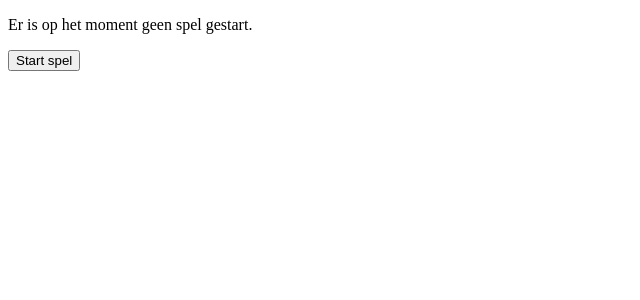
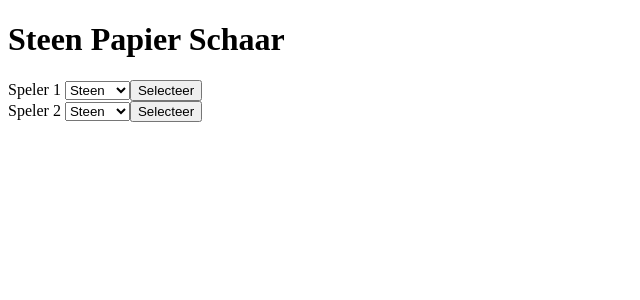
Before and after one commit to horizoncollege/ao-alkmaar-Thijmen2006, a PHP site: page /SteenPapierSchaar/game.php in a window 1280 px wide. Shown: the top 300 px of the page, without its empty margins (0-640 px from the left). Run offline with PHP 8.4, Linux system fonts and the light colour scheme.

Commit message:
weer wat

```diff
--- a/SteenPapierSchaar/game.php
+++ b/SteenPapierSchaar/game.php
@@ -1,102 +1,36 @@
-<?php
-session_start();
-?>
 <!DOCTYPE html>
-<html lang="nl">
+<html lang="en">
 
 <head>
-	<meta charset="UTF-8">
-	<title>Steen, Papier, Schaar</title>
-
+    <meta charset="UTF-8">
+    <title>Rock, Paper, Scissors</title>
 </head>
 
 <body>
-	<?php
+    <h1>Steen Papier Schaar</h1>
+    <div>
+        <form method="POST">
+            <label for="speler_een">Speler 1</label>
+            <select name="speler_een" id="speler_een">
+                <option value="steen">Steen</option>
+                <option value="papier">Papier</option>
+                <option value="schaar">Schaar</option>
+                <input type="submit" name="submit" value="Selecteer">
+            </select>
+        </form>
+    </div>
+    <div>
+        <form method="POST">
+            <label for="speler_twee">Speler 2</label>
+            <select name="speler_twee" id="speler_twee">
+                <option value="steen">Steen</option>
+                <option value="papier">Papier</option>
+                <option value="schaar">Schaar</option>
+                <input type="submit" name="submit" value="Selecteer">
+            </select>
+        </form>
+    </div>
 
-	if (isset($_POST["start"])) {
-		$_SESSION["user"] = mt_rand(1, 9999999);
-		$_SESSION["score"] = 0;
-	}
-	if (isset($_POST["stop"])) {
-		session_destroy();
-		header("location: index.php");
-	}
-	// Hier worden de mogelijke opties uitgewerkt
-	if (isset($_SESSION['user'])) {
-		if (isset($_POST["game"])) {
-			$sps = array("Steen", "Papier", "Schaar", "Hagedis", "Spock");
-			$computer = mt_rand(0, 4);
+</body>
 
-			if ($_POST["game"] == "steen") {
-				$player = 0;
-			} else if ($_POST["game"] == "papier") {
-				$player = 1;
-			} else if ($_POST["game"] == "schaar") {
-				$player = 2;
-			} else if ($_POST["game"] == "hagedis") {
-				$player = 3;
-			} else {
-				$player = 4;
-			}
-
-			// Een overzicht van de formule bij welke uitkomst wie wint
-
-			if ($player == $computer) {
-				echo "<h1 class='oranje'>Gelijkspel</h1>";
-			} else if ($player == 0 && ($computer == 2 || $computer == 3)) {  //Steen wint van schaar, hagedis
-				echo "<h1 class='groen'>Jij wint</h1> <img src='Spock.GIF' alt='Spock'> " . PHP_EOL;
-				$_SESSION["score"] += 1;
-			} else if ($player == 1 && ($computer == 0 || $computer == 4)) {  //Papier wint van steen en spock
-				echo "<h1 class='groen'>Jij wint</h1> <img src='Spock.GIF' alt='Spock'> " . PHP_EOL;
-				$_SESSION["score"] += 1;
-			} else if ($player == 2 && ($computer == 1 || $computer == 3)) { //Schaar wint van papier, hagedis
-				echo "<h1 class='groen'>Jij wint</h1> <img src='Spock.GIF' alt='Spock'> " . PHP_EOL;
-				$_SESSION["score"] += 1;
-			} else if ($player == 3 && ($computer == 2 || $computer == 4)) { //Hagedis wint van papier en spock
-				echo "<h1 class='groen'>Jij wint</h1> <img src='Spock.GIF' alt='Spock'> " . PHP_EOL;
-				$_SESSION["score"] += 1;
-			} else if ($player == 4 && ($computer == 2 || $computer == 0)) { //Spock wint van schaar, steen
-				echo "<h1 class='groen'>Jij wint</h1> <img src='Spock.GIF' alt='Spock'> " . PHP_EOL;
-				$_SESSION["score"] += 1;
-			} else {
-				echo "<h1 class='rood'>Computer wint</h1>";
-			}
-
-	?>
-			<br>
-			<!-- Het resultaat van de computer en de speler -->
-		<?php
-
-			echo "\nComputer: $sps[$computer] <br>";
-			echo "\nSpeler: $sps[$player] <br>";
-		}
-	}
-	//De buttons en score van het spel tegen de computer
-	if (isset($_SESSION['user'])) { ?>
-		<p>Je huidige score is: <?php echo $_SESSION["score"]; ?></p>
-
-
-		<form method="post">
-			<button value="steen" name="game">Steen</button>
-			<button value="papier" name="game">Papier</button>
-			<button value="schaar" name="game">Schaar</button>
-			<button value="hagedis" name="game">Hagedis</button>
-			<button value="spock" name="game">Spock</button>
-
-		</form>
-		<form method="post">
-			<button value="stop" name="stop">Stop met spelen</button>
-		</form>
-
-
-	<?php } else {
-		//Het tweede begin menu waar je het spel tegen de computer start
-	?>
-		<p>Er is op het moment geen spel gestart.</p>
-		<form method="post">
-			<button value="start" name="start">Start spel</button>
-
-		</form>
-
-
-	<?php } ?>
+</html>
```
Also changed, not shown: SteenPapierSchaar/index.php (+26 -7 lines), 1 other file.
